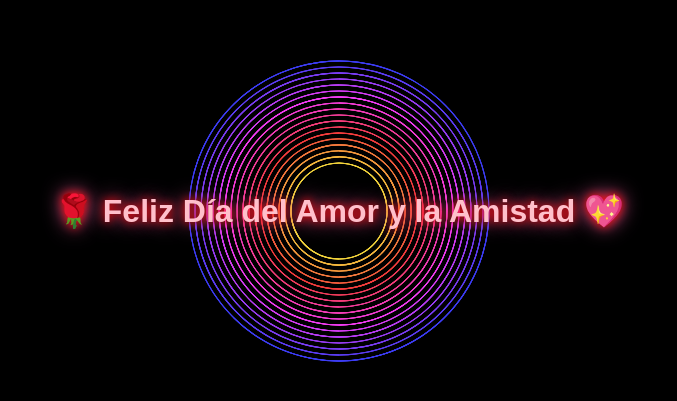
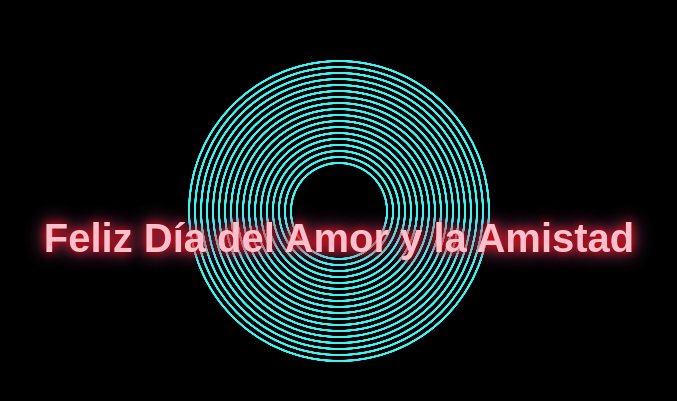
Before and after one commit to Jeanmonroy1111/Feliz_dia, a plain HTML site: page index.html in a window 1280 px wide. Shown: the part 189-590 px from the top of the page, without its empty margins (301-978 px from the left). Drawn offline with Linux system fonts and the light colour scheme.

Commit message:
Update index.html

```diff
--- a/index.html
+++ b/index.html
@@ -2,35 +2,31 @@
 <html lang="es">
 <head>
   <meta charset="UTF-8">
-  <title>Feliz día del Amor y la Amistad 🌸</title>
+  <title>Flor Animada </title>
   <style>
     body {
       margin: 0;
       background: black;
-      display: flex;
-      justify-content: center;
-      align-items: center;
-      height: 100vh;
-      color: white;
-      font-family: Arial, sans-serif;
       overflow: hidden;
     }
     canvas {
-      position: absolute;
-      top: 0; left: 0;
+      display: block;
     }
     h1 {
-      position: relative;
-      z-index: 10;
-      text-align: center;
-      font-size: 2em;
+      position: absolute;
+      top: 50%;
+      left: 50%;
+      transform: translate(-50%, -50%);
+      font-size: 2.5em;
       color: pink;
       text-shadow: 0 0 10px red, 0 0 20px hotpink;
+      font-family: Arial, sans-serif;
+      text-align: center;
     }
   </style>
 </head>
 <body>
-  <h1>🌹 Feliz Día del Amor y la Amistad 💖</h1>
+  <h1> Feliz Día del Amor y la Amistad </h1>
   <canvas id="canvas"></canvas>
 
   <script>
@@ -40,29 +36,39 @@
     canvas.height = window.innerHeight;
 
     let h = 0;
-    function drawFlower() {
+
+    function drawCircle(radius, startAngle, endAngle) {
+      ctx.beginPath();
+      ctx.arc(0, 0, radius, startAngle, endAngle);
+      ctx.stroke();
+    }
+
+    function draw() {
       ctx.clearRect(0, 0, canvas.width, canvas.height);
       ctx.save();
       ctx.translate(canvas.width / 2, canvas.height / 2);
+      ctx.lineWidth = 1.5;
 
       for (let i = 0; i < 16; i++) {
         for (let j = 0; j < 18; j++) {
           let radius = 150 - j * 6;
-          ctx.strokeStyle = `hsl(${(h + j*10) % 360}, 90%, 60%)`;
-          ctx.beginPath();
-          ctx.arc(0, 0, radius, 0, Math.PI / 2);
-          ctx.stroke();
+          ctx.strokeStyle = `hsl(${(h * 360) % 360}, 90%, 60%)`;
+
+          // simula los arcos de turtle.circle(..., 90)
+          drawCircle(radius, 0, Math.PI / 2);
           ctx.rotate(Math.PI / 2);
+          drawCircle(radius, 0, Math.PI / 2);
+          ctx.rotate(Math.PI);
         }
-        ctx.rotate(Math.PI / 12);
+        ctx.rotate((24 * Math.PI) / 180); // circle(40, 24) ≈ rotación
       }
 
       ctx.restore();
-      h += 2;
-      requestAnimationFrame(drawFlower);
+      h += 0.005;
+      requestAnimationFrame(draw);
     }
 
-    drawFlower();
+    draw();
   </script>
 </body>
 </html>
```
